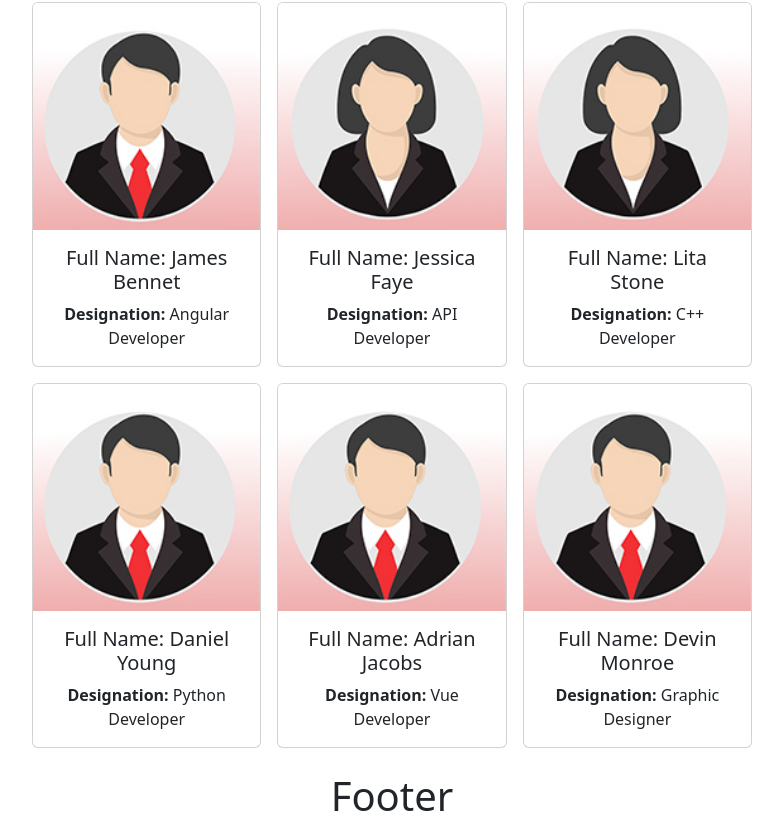
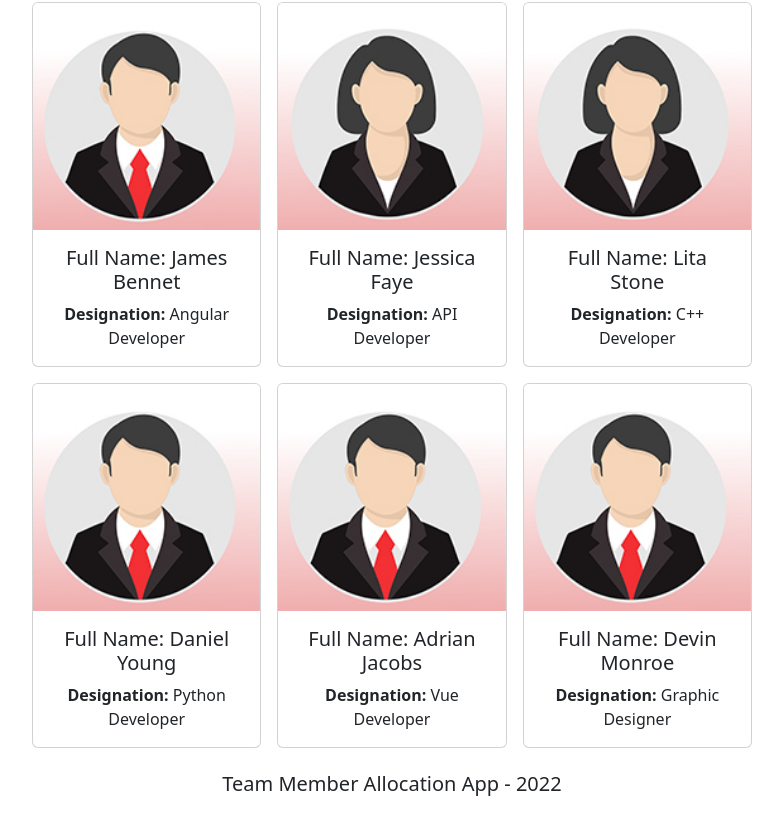
Before and after one commit to KirannVaka/team-member-allocation, a React (Create React App) app: page / in a window 1280 px wide. Shown: the part 969-1797 px from the top of the page, without its empty margins (248-1031 px from the left). Built offline with nearby package versions, Linux system fonts and the light colour scheme.

Commit message:
implemented local storage to hold data in bowser.

```diff
--- a/src/App.js
+++ b/src/App.js
@@ -1,13 +1,16 @@
 import "./App.css";
-import { useState } from "react";
+import { useEffect, useState } from "react";
 import Employees from "./Employees";
 import Footer from "./Footer";
 import Header from "./Header";
 
 function App() {
-  const [selectedTeam, setTeam] = useState("TeamA");
+  const [selectedTeam, setTeam] = useState(
+    JSON.parse(localStorage.getItem("selectedTeam")) || "TeamA"
+  );
 
-  const [employees, setEmployees] = useState([
+  const [employees, setEmployees] = useState(
+    JSON.parse(localStorage.getItem("employeesList")) || [
       {
         id: 1,
         fullName: "Bob Jones",
@@ -92,7 +95,8 @@
         gender: "male",
         teamName: "TeamD",
       },
-  ]);
+    ]
+  );
 
   const handleTeamSelectionChange = ({ target }) => {
     setTeam(target.value);
@@ -108,6 +112,14 @@
     );
     setEmployees(updatedEmployees);
   };
+
+  useEffect(() => {
+    localStorage.setItem("employeesList", JSON.stringify(employees));
+  }, [employees]);
+
+  useEffect(() => {
+    localStorage.setItem("selectedTeam", JSON.stringify(selectedTeam));
+  }, [selectedTeam]);
 
   return (
     <div>
--- a/src/Footer.jsx
+++ b/src/Footer.jsx
@@ -1,7 +1,13 @@
 const Footer = () => {
+  let today = new Date();
+
   return (
-    <footer>
-      <h1>Footer</h1>
+    <footer className="container">
+      <div className="row justify-content-center mt-3 mb-4">
+        <div className="col-8">
+          <h5>Team Member Allocation App - {today.getFullYear()}</h5>
+        </div>
+      </div>
     </footer>
   );
 };
```
Lines whose indentation alone changed are shown as unchanged.
